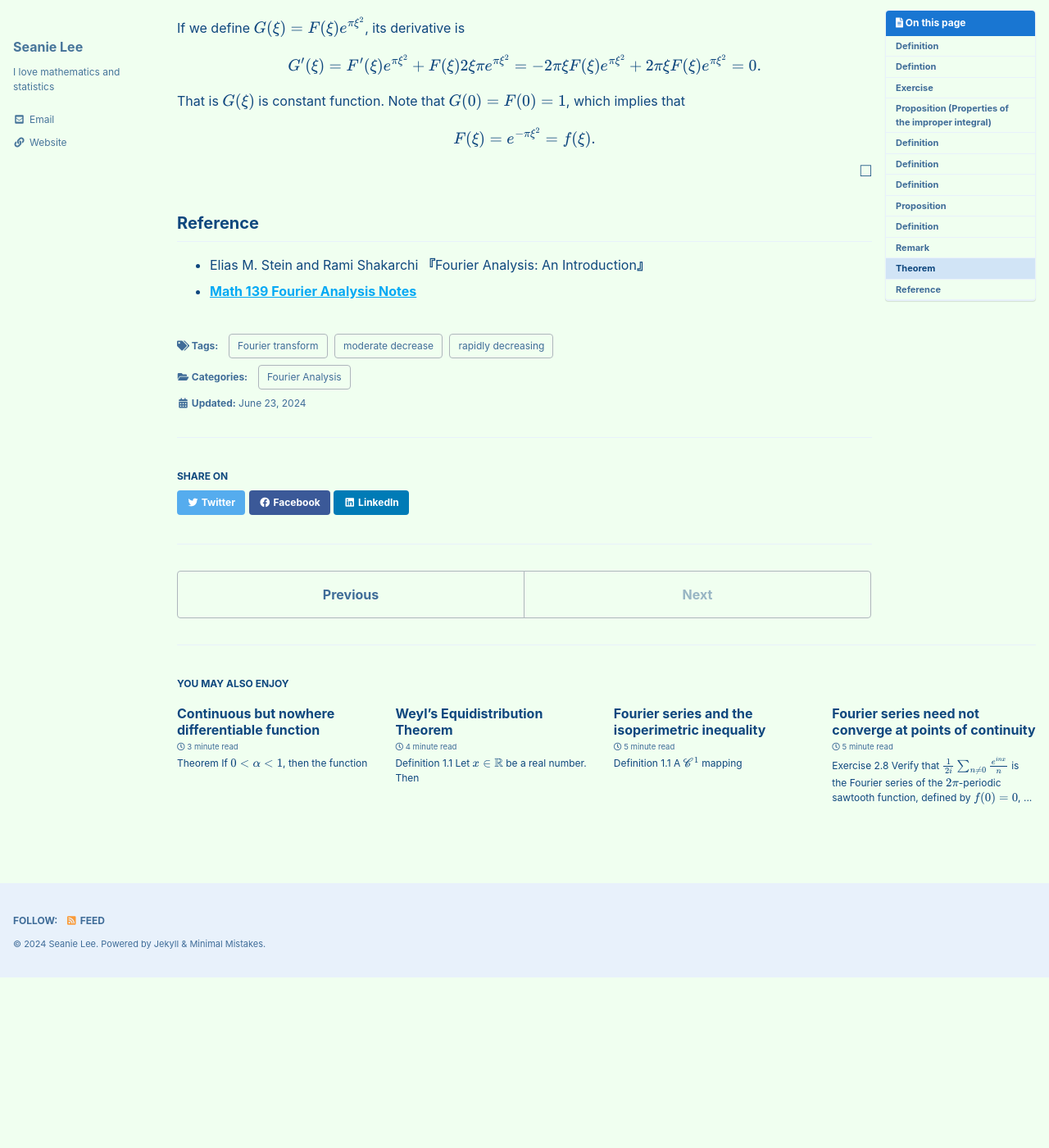
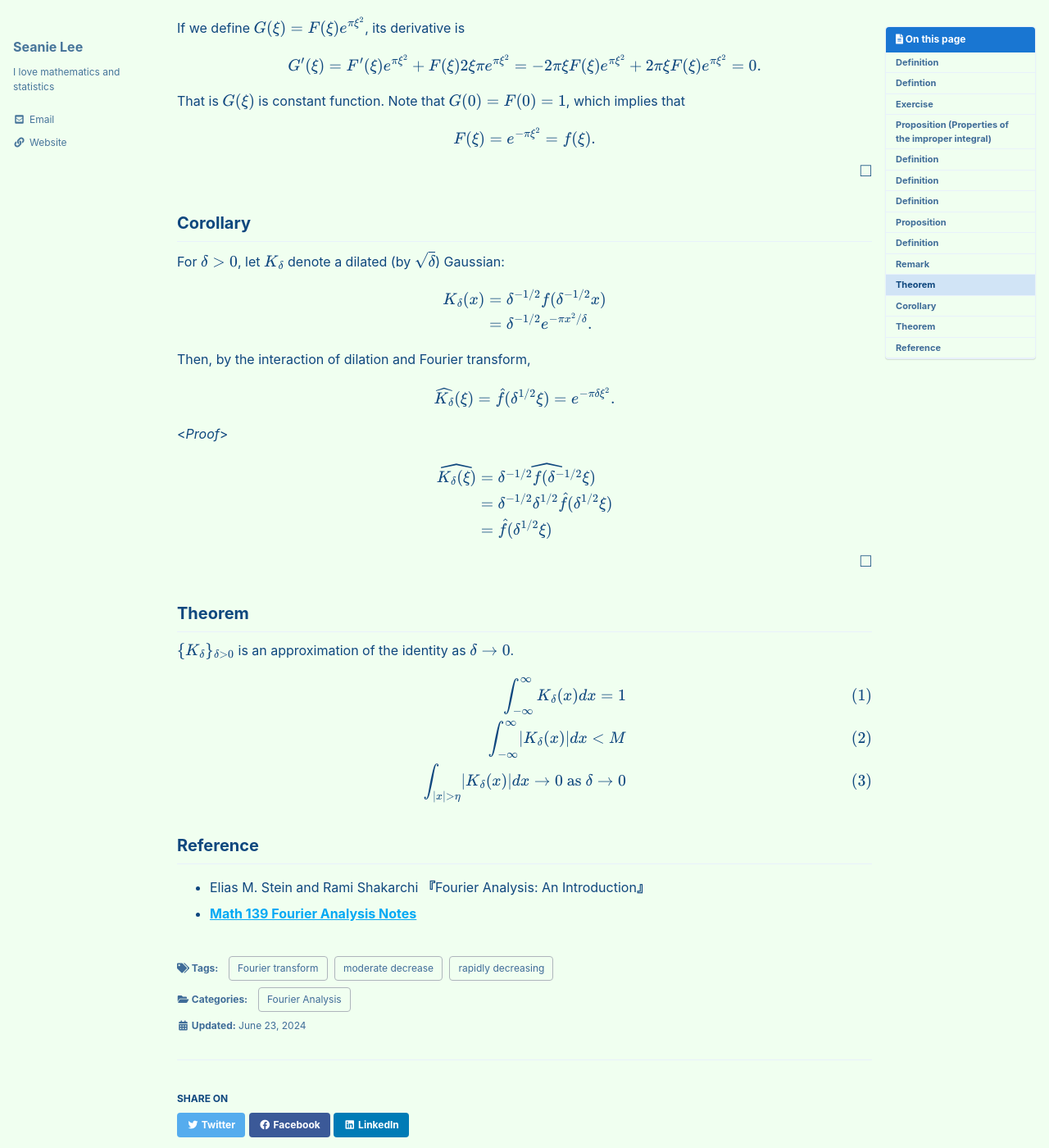
Before and after one commit to seanie12/blog, a Jekyll site: the page built from _posts/2024-06-23-fourier-transform-1.md, in a window 1280 px wide and 1400 px high, scrolled down 8171 px. Shown: the whole window at 82% size. Built offline with Jekyll 4.4.1, drawn with Linux system fonts in a browser that asks for light colours; cached includes are drawn as plain includes; formulas are drawn with MathJax 3; before the commit the page ends 9363 px from its top, so only the background shows below that; some of the changed text lies outside the part shown.

Commit message:
Update 2024-06-23-fourier-transform-1.md

```diff
--- a/_posts/2024-06-23-fourier-transform-1.md
+++ b/_posts/2024-06-23-fourier-transform-1.md
@@ -448,6 +448,47 @@ $$
 
 $$\tag*{$\square$}$$
 
+## Corollary
+For $\delta>0$, let $K_\delta$ denote a dilated (by $\sqrt{\delta}$) Gaussian:
+
+$$
+\begin{align*}
+K_\delta(x) &= \delta^{-1/2}f(\delta^{-1/2}x)\\
+&=\delta^{-1/2}e^{-\pi x^2/\delta}.
+\end{align*}
+$$
+
+Then, by the interaction of dilation and Fourier transform,
+
+$$
+\begin{align*}
+\widehat{K_\delta}(\xi) = \hat{f}(\delta^{1/2}\xi)=e^{-\pi\delta\xi^2}.
+\end{align*}
+$$
+
+<*Proof*>
+
+$$
+\begin{align*}
+\widehat{K_\delta(\xi)} &= \widehat{\delta^{-1/2}f(\delta^{-1/2}\xi)} \\
+&=\delta^{-1/2} \delta^{1/2}\hat{f}(\delta^{1/2}\xi) \\
+&=\hat{f}(\delta^{1/2}\xi)
+\end{align*}
+$$
+
+$$\tag*{$\square$}$$
+
+## Theorem
+$\\{K_\delta\\}_{\delta>0}$ is an approximation of the identity as $\delta \to 0$.
+
+$$
+\begin{align}
+\int_{-\infty}^\infty K_\delta(x) dx =1 \\
+\int_{-\infty}^\infty \lvert K_\delta(x) \rvert dx  < M \\
+\int_{\lvert x \rvert > \eta} \lvert K_\delta (x)\rvert dx \to 0 \text{ as } \delta \to 0
+\end{align}
+$$
+
 ## Reference
 - Elias M. Stein and  Rami Shakarchi **『**Fourier Analysis: An Introduction**』**
 - **[Math 139 Fourier Analysis Notes](https://drive.google.com/file/d/1f1pp1QkF0BqqLELBrKyk69X0ofd3SjdR/view?usp=sharing)**
```
